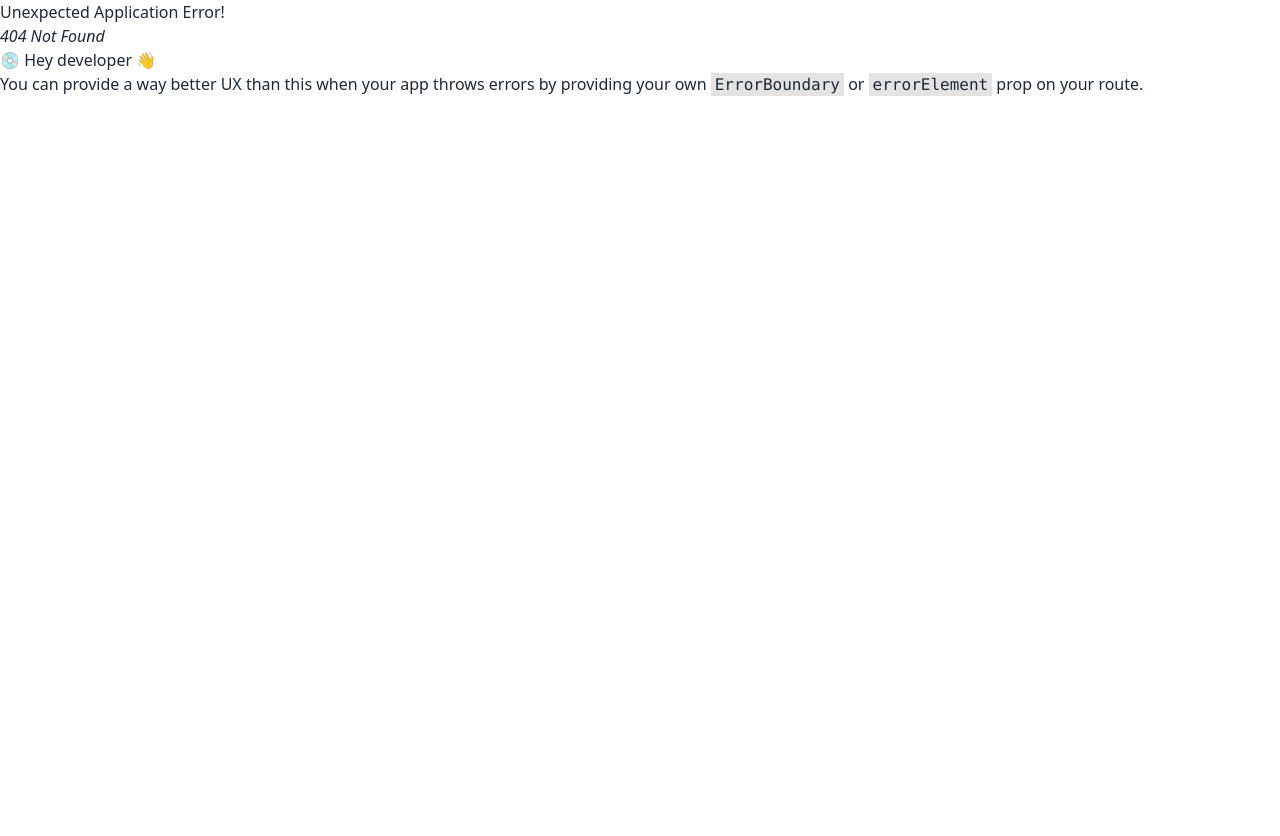
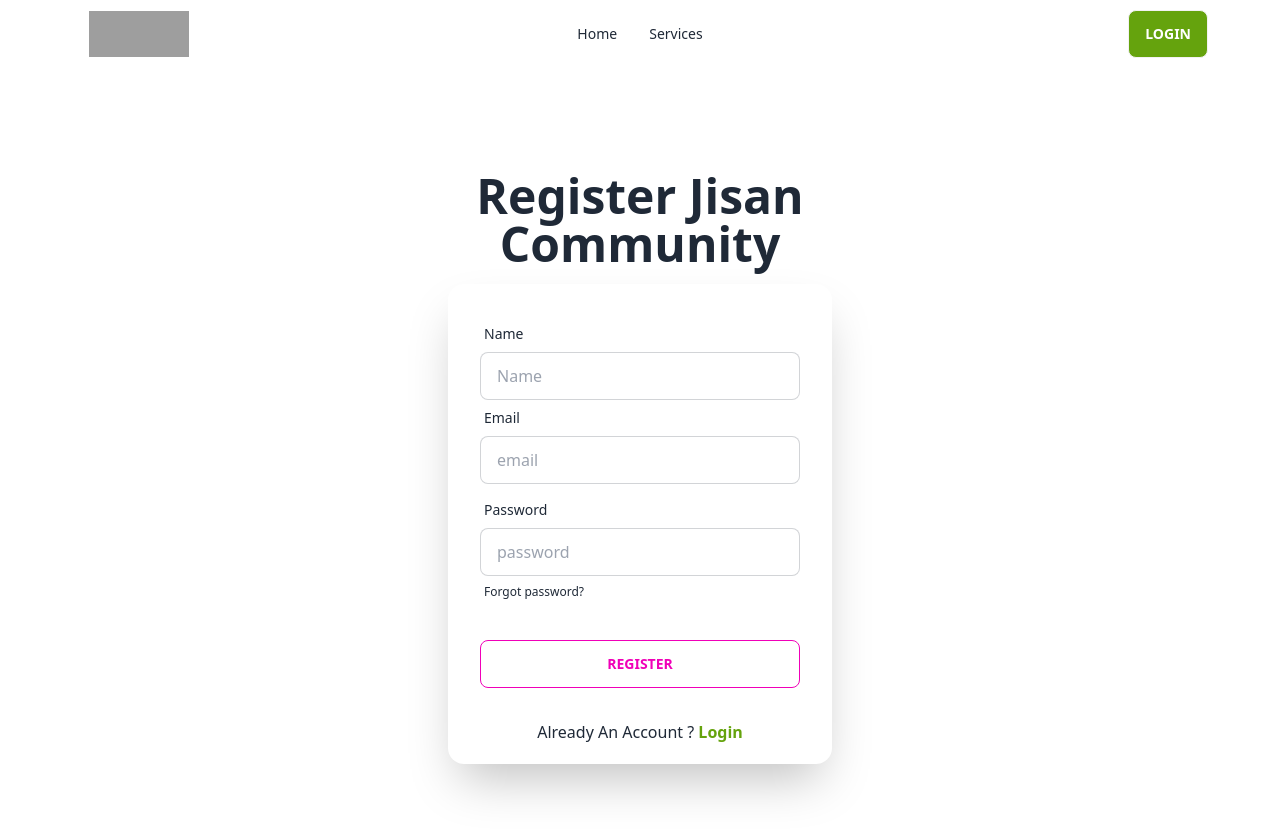
Before and after one commit to sifat70/event-management, a React (Vite) app: page /register in a window 1280 px wide. Before the commit this address had no page. Shown: the top 836 px of the page. Before the commit the page ends 800 px from the top, so only its background shows below. Built offline with nearby package versions, Linux system fonts and the light colour scheme; grey boxes are pictures that could not be loaded.

Commit message:
login and registration page added

```diff
--- /dev/null
+++ b/src/ErrorPage/ErrorPage.jsx
@@ -0,0 +1,16 @@
+import Navbar from "../Navbar/Navbar";
+
+
+const ErrorPage = () => {
+    return (
+        <div>
+            <Navbar></Navbar>
+            <div className="text-center mt-12">
+                <p className="text-3xl">Oops!!</p>
+                <p>Sorry, an unexecuted error has ocurred</p>
+            </div>
+        </div>
+    );
+};
+
+export default ErrorPage;
--- a/src/Home/Home.jsx
+++ b/src/Home/Home.jsx
@@ -1,7 +1,9 @@
+import { Link, useLoaderData } from "react-router-dom";
 import Navbar from "../Navbar/Navbar";
 
 
 const Home = () => {
+    const categories = useLoaderData()
     return (
         <>
             <Navbar></Navbar>
@@ -38,23 +40,30 @@ const Home = () => {
 
             {/* services */}
 
+            <div className="w-[90%] mx-auto">
                 <section className="mt-7">
                     <div className="text-center">
                         <h1 className="text-5xl font-bold">Services</h1>
                     </div>
-                <div>
-                    <div className="card w-96 bg-base-100 shadow-xl">
-                        <figure><img src="/images/stock/photo-1606107557195-0e29a4b5b4aa.jpg" alt="Shoes" /></figure>
+                    <div className="grid grid-cols-1 md:grid-cols-2 lg:grid-cols-3 gap-6 mt-10">
+                        {
+                            categories.map(category => <div key={category.id} className="">
+                                <div className="card  bg-base-100 shadow-xl">
+                                    <figure><img className="h-72 w-full" src={category.image} alt="Shoes" /></figure>
                                     <div className="card-body">
-                            <h2 className="card-title">Shoes!</h2>
-                            <p>If a dog chews shoes whose shoes does he choose?</p>
-                            <div className="card-actions justify-end">
-                                <button className="btn btn-primary">Buy Now</button>
+                                        <h2 className="card-title">{category.name}</h2>
+                                        <p>{category.description.slice(0, 100)}</p>
+                                        <p className="font-extrabold">Price: {category.price} $</p>
+                                        <div className="card-actions justify-center">
+                                            <Link><button className="btn btn-outline btn-success">Show Details</button></Link>
                                         </div>
                                     </div>
                                 </div>
+                            </div>)
+                        }
                     </div>
                 </section>
+            </div>
         </>
     );
 };
--- /dev/null
+++ b/src/Login/Login.jsx
@@ -0,0 +1,44 @@
+import { Link } from "react-router-dom";
+import Navbar from "../Navbar/Navbar";
+
+
+const Login = () => {
+    return (
+        <div>
+            <Navbar></Navbar>
+            <div className="hero min-h-screen w-1/2 mx-auto">
+                <div className="hero-content flex-col">
+                    <div className="text-center">
+                        <h1 className="text-5xl font-bold">Login Jisan Community</h1>
+                    </div>
+                    <div className="card flex-shrink-0 w-full max-w-sm shadow-2xl bg-base-100">
+                        <form className="card-body">
+                            <div className="form-control">
+                                <label className="label">
+                                    <span className="label-text">Email</span>
+                                </label>
+                                <input type="email" placeholder="email" name="email" className="input input-bordered" required />
+                            </div>
+                            <div className="form-control">
+                                <label className="label">
+                                    <span className="label-text">Password</span>
+                                </label>
+                                <input type="password" placeholder="password" name="password" className="input input-bordered" required />
+                                <label className="label">
+                                    <a href="#" className="label-text-alt link link-hover">Forgot password?</a>
+                                </label>
+                            </div>
+                            <div className="form-control mt-6">
+                                <button className="btn btn-outline btn-secondary">Login</button>
+                            </div>
+                        </form>
+
+                        <p className="text-center pb-5">Do not Have An Account ? <Link className="text-lime-600 font-bold" to="/register">Register</Link></p>
+                    </div>
+                </div>
+            </div>
+        </div>
+    );
+};
+
+export default Login;
--- a/src/Navbar/Navbar.jsx
+++ b/src/Navbar/Navbar.jsx
@@ -1,4 +1,4 @@
-import { NavLink } from "react-router-dom";
+import { Link, NavLink } from "react-router-dom";
 
 
 const Navbar = () => {
@@ -9,6 +9,7 @@ const Navbar = () => {
         <li><NavLink to="/service">Services</NavLink></li>
     </>
     return (
+        <div className="w-[90%] mx-auto">
             <div className="navbar bg-base-100">
                 <div className="navbar-start">
                     <div className="dropdown">
@@ -27,7 +28,8 @@ const Navbar = () => {
                     </ul>
                 </div>
                 <div className="navbar-end">
-                <a className="btn">Button</a>
+                    <NavLink to="/login"><button className="btn bg-lime-600 text-white">Login</button></NavLink>
+                </div>
             </div>
         </div>
     );
--- /dev/null
+++ b/src/Register/Register.jsx
@@ -0,0 +1,47 @@
+import { Link } from "react-router-dom";
+import Navbar from "../Navbar/Navbar";
+
+
+const Register = () => {
+    return (
+        <div>
+            <Navbar></Navbar>
+            <div className="hero min-h-screen w-1/2 mx-auto">
+                <div className="hero-content flex-col">
+                    <div className="text-center">
+                        <h1 className="text-5xl font-bold">Register Jisan Community</h1>
+                    </div>
+                    <div className="card flex-shrink-0 w-full max-w-sm shadow-2xl bg-base-100">
+                        <form className="card-body">
+                            <div className="form-control">
+                                <label className="label">
+                                    <span className="label-text">Name</span>
+                                </label>
+                                <input type="text" placeholder="Name" name="name" className="input input-bordered" required />
+                                <label className="label">
+                                    <span className="label-text">Email</span>
+                                </label>
+                                <input type="email" placeholder="email" name="email" className="input input-bordered" required />
+                            </div>
+                            <div className="form-control">
+                                <label className="label">
+                                    <span className="label-text">Password</span>
+                                </label>
+                                <input type="password" placeholder="password" name="password" className="input input-bordered" required />
+                                <label className="label">
+                                    <a href="#" className="label-text-alt link link-hover">Forgot password?</a>
+                                </label>
+                            </div>
+                            <div className="form-control mt-6">
+                                <button className="btn btn-outline btn-secondary">Register</button>
+                            </div>
+                        </form>
+                        <p className="text-center pb-5">Already An Account ? <Link className="text-lime-600 font-bold" to="/login">Login</Link></p>
+                    </div>
+                </div>
+            </div>
+        </div>
+    );
+};
+
+export default Register;
--- a/src/main.jsx
+++ b/src/main.jsx
@@ -7,15 +7,28 @@ import {
 } from "react-router-dom";
 import Root from './routes/Root';
 import Home from './Home/Home';
+import Login from './Login/Login';
+import Register from './Register/Register';
+import ErrorPage from './ErrorPage/ErrorPage';
 
 const router = createBrowserRouter([
   {
     path: "/",
     element: <Root></Root>,
+    errorElement: <ErrorPage></ErrorPage>,
     children: [
       {
         path: "/",
-        element: <Home></Home>
+        element: <Home></Home>,
+        loader: () => fetch('/cetegory.json')
+      },
+      {
+        path: "/login",
+        element: <Login></Login>
+      },
+      {
+        path: "/register",
+        element: <Register></Register>
       }
     ]
   },
```
Lines whose indentation alone changed are shown as unchanged.
